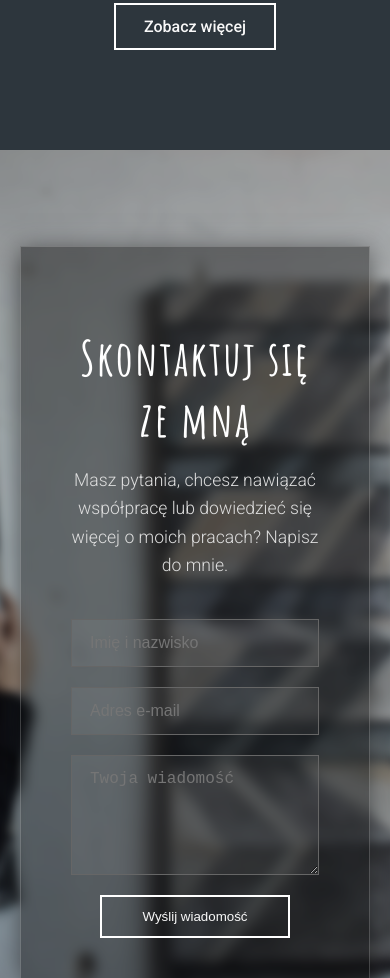
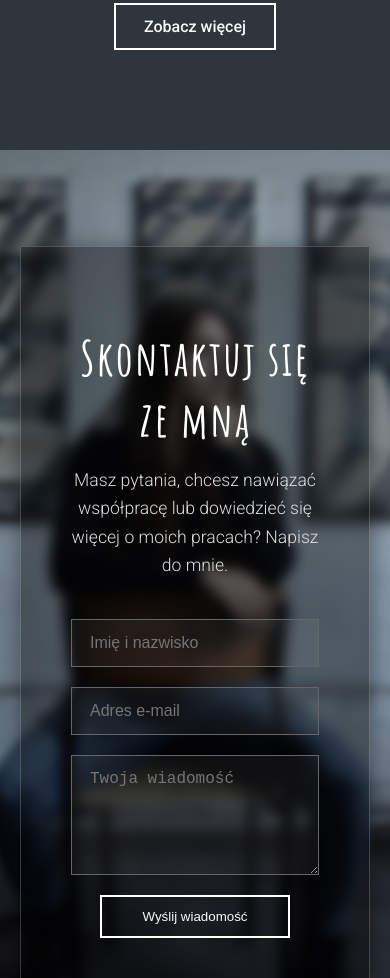
Before and after one commit to Helikopter22-cel/HMNowakowska, a plain HTML site: page index.html in a window 390 px wide. Shown: the part 3796-4774 px from the top of the page. Drawn offline with Linux system fonts and the light colour scheme.

Commit message:
style.css

```diff
--- a/style.css
+++ b/style.css
@@ -550,10 +550,15 @@ form {
   cursor: pointer;
 }
   /* --- WERSJA MOBILNA: inne tło na telefonach --- */
-@media (max-width: 768px) {
-  .contact-section {
-    background: url('images/tlo_kontakt_mobilne.jpg') center/cover no-repeat;
+
+  @media (max-width: 768px) {
+  .contact-section::before {
+    background-image: url('images/tlo_kontakt_mobilne.jpg');
+    background-position: center;
+    background-size: cover;
   }
+}
+
 }
 .contact-button:hover {
   background-color: #5b5b5e;
```
